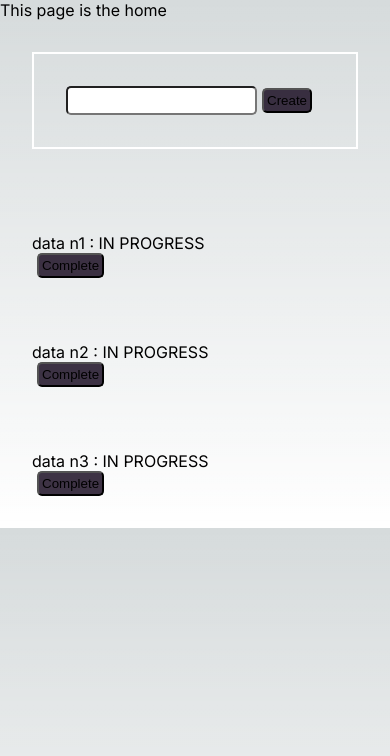
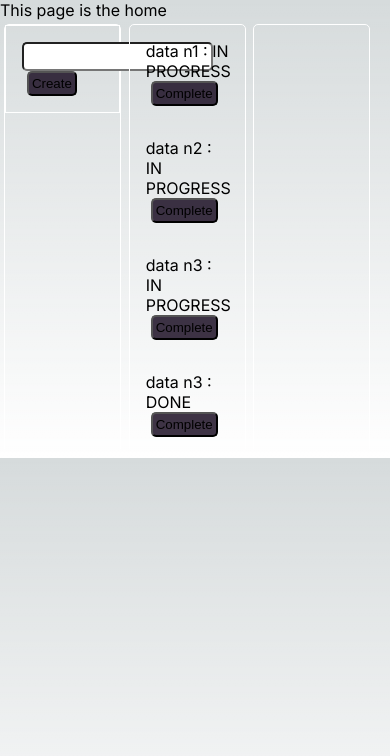
Before and after one commit to veraAlan/PWA-RIA-React, a Next.js app in the folder tp1-react/: page / in a window 390 px wide. Shown: the top 756 px of the page. Built offline with nearby package versions, Linux system fonts and the light colour scheme.

Commit message:
Home Style
Added the 3 part flex, need to check phone dimensions for responsive.

```diff
--- a/tp1-react/src/app/pages/Home/Home.js
+++ b/tp1-react/src/app/pages/Home/Home.js
@@ -9,7 +9,8 @@ import style from "./Home.module.css";
 const data1 = { id: 0, info: "data n1", completed: false };
 const data2 = { id: 1, info: "data n2", completed: false };
 const data3 = { id: 2, info: "data n3", completed: false };
-const preloadTaskList = [data1, data2, data3];
+const data4 = { id: 3, info: "data n3", completed: true };
+const preloadTaskList = [data1, data2, data3, data4];
 
 // Set initial id at the last item of array.
 // If the numeration changes, this is the place to set first value correspoding new method.
@@ -43,12 +44,15 @@ const Home = () => {
          <div>
             This page is the home
          </div>
+         <div className={style.container}>
+            <div className={style.containerItem}>
                <div className={style.createTask}>
                   <Input className={style.text} value={inputValue} onChangeHandler={onChangeHandler} />
 
                   <Button className={style.text} text="Create" onClickFn={createTask} />
                </div>
-         <br />
+            </div>
+            <div className={style.containerItem}>
                <ul className={style.list} >
                   {taskList.map((data) => {
                      return <li className={style.listItem} key={data.id}>{Task(data.info, data.completed)}
@@ -56,6 +60,13 @@ const Home = () => {
                      </li>;
                   })}
                </ul>
+            </div>
+            <div className={style.containerItem}>
+               <ul className={style.list}>
+
+               </ul>
+            </div>
+         </div>
       </main>
    );
 }
--- a/tp1-react/src/app/pages/Home/Home.module.css
+++ b/tp1-react/src/app/pages/Home/Home.module.css
@@ -1,7 +1,7 @@
 .createTask {
-   border: 2px solid white;
-   padding: 2em;
-   margin: 2em;
+   border: 1px solid white;
+   padding: 1em;
+   width: 100%;
 }
 
 .text {
@@ -14,6 +14,20 @@
 }
 
 .listItem {
+   list-style-type: none;
    width: fit-content;
-   padding: 2em;
+   padding: 1em;
 }
+
+.container {
+   display: flex;
+   flex-wrap: wrap;
+   flex-direction: row;
+}
+
+.containerItem {
+   border: 1px solid white;
+   border-radius: 5px;
+   width: 30%;
+   margin: 1%;
+}
```
Lines whose indentation alone changed are shown as unchanged.
